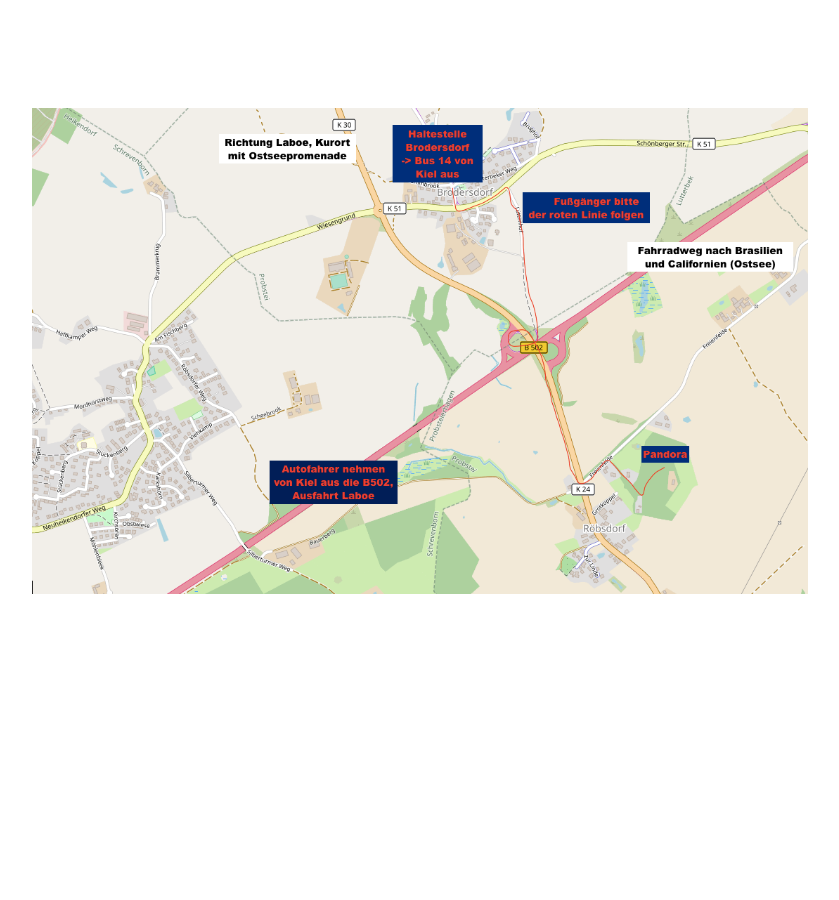
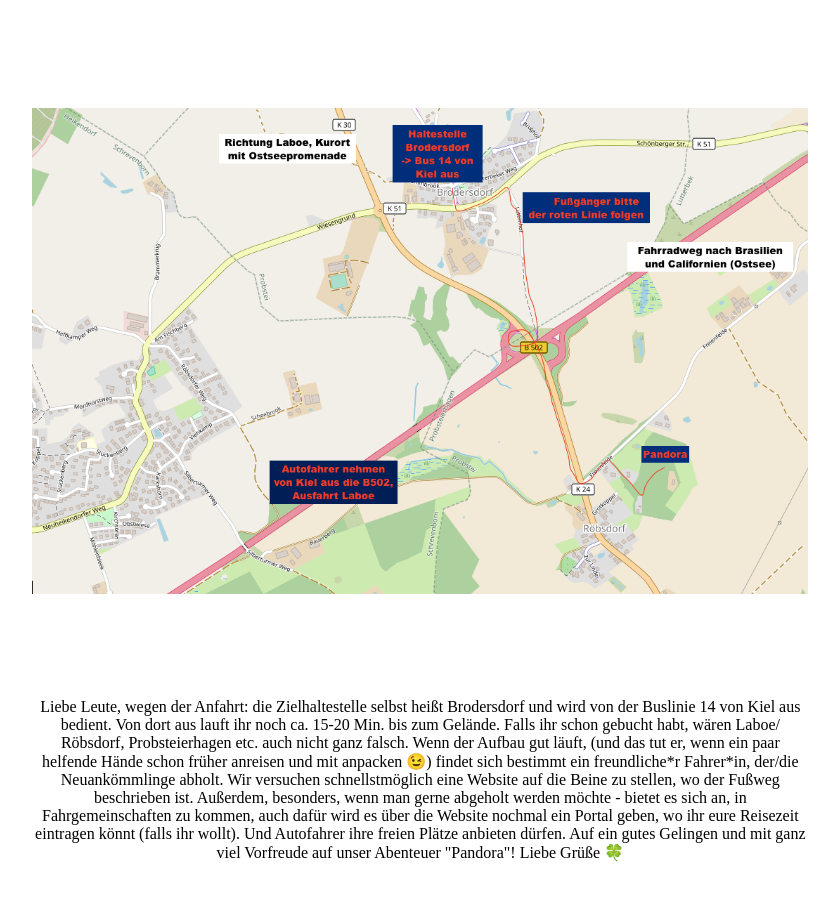
Before and after one commit to SimonSoftwareSolution/Pandora, a Gatsby site: page /anfahrtBody in a window 1280 px wide. Shown: the whole page, without its empty margins (83-922 px from the left). Built offline with nearby package versions, Linux system fonts and the light colour scheme; Gatsby itself is replaced by a stand-in of ours; a web font is replaced by a local one.

Commit message:
new text

```diff
--- a/package.json
+++ b/package.json
@@ -23,6 +23,7 @@
     "gatsby-plugin-web-font-loader": "^1.0.4",
     "react": "^17.0.1",
     "react-dom": "^17.0.1",
+    "react-image-gallery": "^1.1.1",
     "styled-components": "^5.3.0"
   }
 }
--- a/src/pages/anfahrtBody.js
+++ b/src/pages/anfahrtBody.js
@@ -9,8 +9,16 @@ import {faqStyle, backgroundColor, centeredItems, modalImage} from '../styles/st
         <Grid item xs={1} style={centeredItems}/>
       <Grid item xs={10} style={faqStyle} onClick={() => props.handleClose()}>
         <img src={anfahrt} alt="Logo" style={modalImage} />
+        <p style={faqStyle}>
+          Liebe Leute, wegen der Anfahrt: die Zielhaltestelle selbst heißt Brodersdorf und wird von der Buslinie 14 von Kiel aus bedient. Von dort aus lauft ihr noch ca. 15-20 Min. bis zum Gelände. Falls ihr schon gebucht habt, wären Laboe/ Röbsdorf, Probsteierhagen etc. auch nicht ganz falsch.
+          Wenn der Aufbau gut läuft, (und das tut er, wenn ein paar helfende Hände schon früher anreisen und mit anpacken 😉)  findet sich bestimmt ein freundliche*r Fahrer*in, der/die Neuankömmlinge abholt.
+          Wir versuchen schnellstmöglich eine Website auf die Beine zu stellen, wo der Fußweg beschrieben ist.
+          Außerdem, besonders, wenn man gerne abgeholt werden möchte - bietet es sich an, in Fahrgemeinschaften zu kommen, auch dafür wird es über die Website nochmal ein Portal geben, wo ihr eure Reisezeit eintragen könnt (falls ihr wollt). Und Autofahrer ihre freien Plätze anbieten dürfen.
+          Auf ein gutes Gelingen und mit ganz viel Vorfreude auf unser Abenteuer "Pandora"! Liebe Grüße 🍀
+        </p>
       </Grid>
       <Grid item xs={1} style={centeredItems}/>
+
     </Grid>
       )}
 
```
Also changed, not shown: src/pages/index.js (+9 -0 lines), 1 other file.
